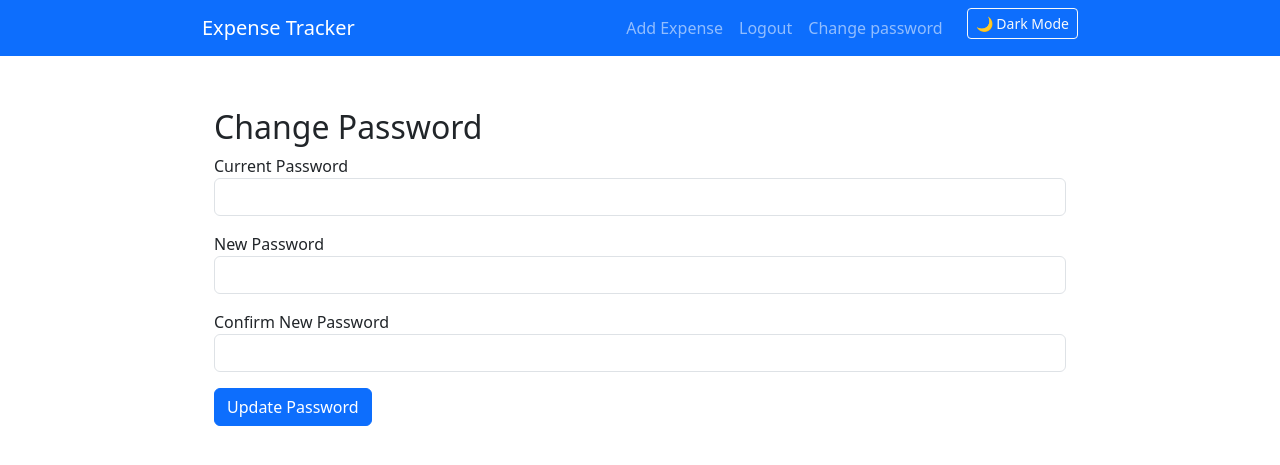
After one commit to Shivansh-Soni-Iris/ExpenseTrackerFlask, a Flask app: page /change_password in a window 1280 px wide. The commit adds this page. Shown: the top 465 px of the page. Run offline with Flask 3, Linux system fonts and the light colour scheme; a user stored in the database is signed in.

Commit message:
password change and delete expense

```diff
--- a/app.py
+++ b/app.py
@@ -1,4 +1,5 @@
 from flask import Flask, render_template, redirect, url_for, request, flash, session, send_file
+from flask_login import LoginManager, login_required,UserMixin, current_user,login_user, logout_user
 from flask_sqlalchemy import SQLAlchemy
 from werkzeug.security import generate_password_hash, check_password_hash
 from datetime import datetime
@@ -11,6 +12,13 @@ from io import BytesIO
 
 app = Flask(__name__)
 app.config['SECRET_KEY'] = 'your_secret_key_here'
+
+login_manager = LoginManager()
+login_manager.init_app(app)
+login_manager.login_view = 'login'   # redirect to login page if not logged in
+@login_manager.user_loader
+def load_user(user_id):
+    return User.query.get(int(user_id))
 
 # Database path
 BASE_DIR = os.path.abspath(os.path.dirname(__file__))
@@ -33,7 +41,7 @@ CATEGORY_INFO = {
     "other": {"icon": "📦", "color": "#FF9F40"},
 }
 # ---------------- Models ----------------
-class User(db.Model):
+class User(db.Model,UserMixin):
     id = db.Column(db.Integer, primary_key=True)
     username = db.Column(db.String(150), unique=True, nullable=False)
     password = db.Column(db.String(150), nullable=False)
@@ -53,6 +61,44 @@ def home():
     if 'user_id' in session:
         return redirect(url_for('dashboard'))
     return render_template('login.html')
+
+@app.route('/delete_expense/<int:expense_id>', methods=['POST'])
+@login_required
+def delete_expense(expense_id):
+    expense = Expense.query.get_or_404(expense_id)
+    if expense.user_id != current_user.id:
+        flash("Not authorized to delete this expense.", "danger")
+        return redirect(url_for('dashboard'))
+
+    db.session.delete(expense)
+    db.session.commit()
+    flash("Expense deleted successfully.", "success")
+    return redirect(url_for('dashboard'))
+
+@app.route('/change_password', methods=['GET', 'POST'])
+@login_required
+def change_password():
+    if request.method == 'POST':
+        current_password = request.form['current_password']
+        new_password = request.form['new_password']
+        confirm_password = request.form['confirm_password']
+
+        # check current password
+        if not check_password_hash(current_user.password, current_password):
+            flash("Current password is incorrect.", "danger")
+            return redirect(url_for('change_password'))
+
+        if new_password != confirm_password:
+            flash("New passwords do not match.", "danger")
+            return redirect(url_for('change_password'))
+
+        # update password
+        current_user.password = generate_password_hash(new_password)
+        db.session.commit()
+        flash("Password updated successfully.", "success")
+        return redirect(url_for('dashboard'))
+
+    return render_template("change_password.html")
 
 # -------- Authentication --------
 @app.route('/register', methods=['GET', 'POST'])
@@ -77,9 +123,10 @@ def login():
         password = request.form['password']
         user = User.query.filter_by(username=username).first()
         if user and check_password_hash(user.password, password):
-            session['user_id'] = user.id
+            login_user(user)
             return redirect(url_for('dashboard'))
-        flash('Invalid Credentials!', 'danger')
+        else:
+            flash("Invalid credentials", "danger")
         return redirect(url_for('login'))
     return render_template('login.html')
 
--- a/templates/base.html
+++ b/templates/base.html
@@ -64,6 +64,9 @@
             <li class="nav-item">
               <a class="nav-link" href="{{ url_for('logout') }}">Logout</a>
             </li>
+            <li class="nav-item">
+              <a class="nav-link" href="{{ url_for('change_password') }}">Change password</a>
+            </li>
             {% else %}
             <li class="nav-item">
               <a class="nav-link" href="{{ url_for('login') }}">Login</a>
@@ -72,7 +75,9 @@
               <a class="nav-link" href="{{ url_for('register') }}">Register</a>
             </li>
 
+
             {% endif %}
+
             <li class="nav-item">
               <button
                 id="darkModeToggle"
@@ -81,6 +86,7 @@
                 🌙 Dark Mode
               </button>
             </li>
+
           </ul>
         </div>
       </div>
--- /dev/null
+++ b/templates/change_password.html
@@ -0,0 +1,21 @@
+{% extends "base.html" %}
+{% block content %}
+<div class="container mt-5">
+  <h2>Change Password</h2>
+  <form method="POST">
+    <div class="mb-3">
+      <label>Current Password</label>
+      <input type="password" name="current_password" class="form-control" required>
+    </div>
+    <div class="mb-3">
+      <label>New Password</label>
+      <input type="password" name="new_password" class="form-control" required>
+    </div>
+    <div class="mb-3">
+      <label>Confirm New Password</label>
+      <input type="password" name="confirm_password" class="form-control" required>
+    </div>
+    <button type="submit" class="btn btn-primary">Update Password</button>
+  </form>
+</div>
+{% endblock %}
```
Also changed, not shown: templates/dashboard.html (+20 -11 lines), instance/expense.db.
